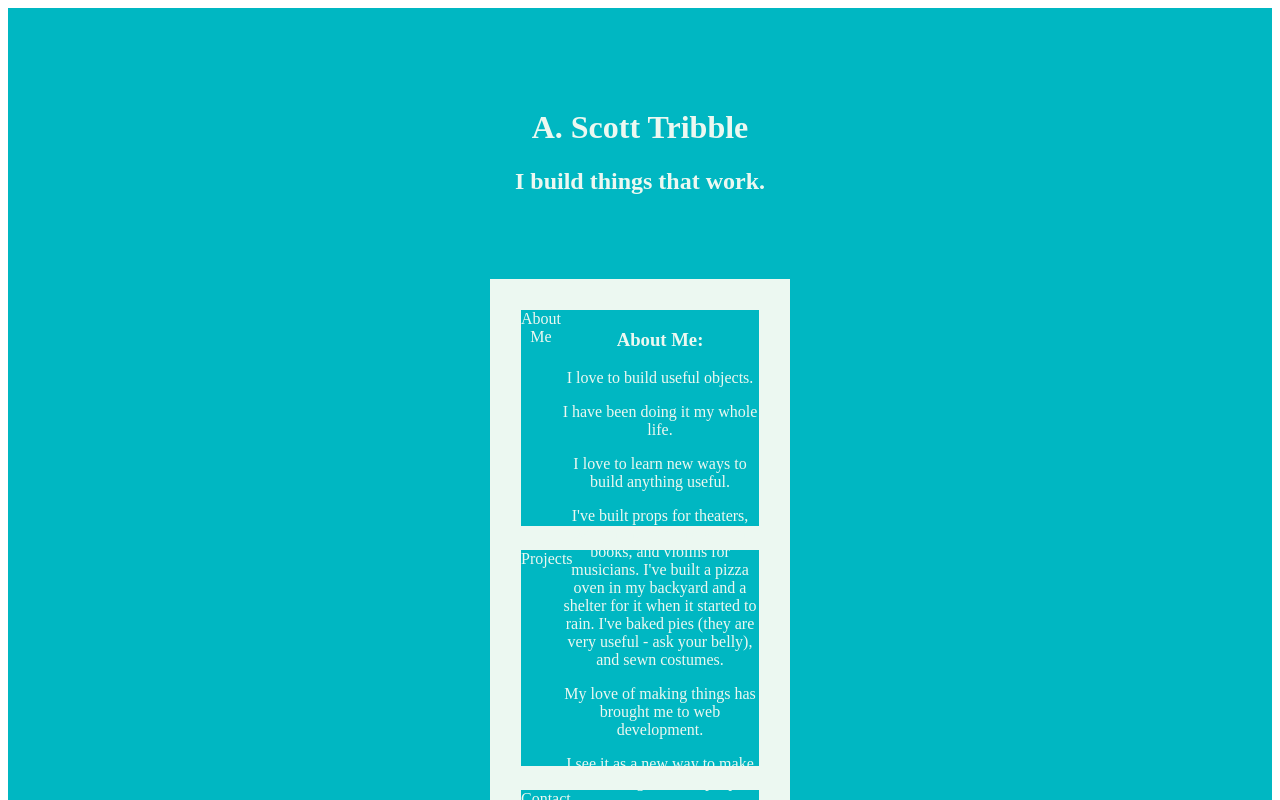
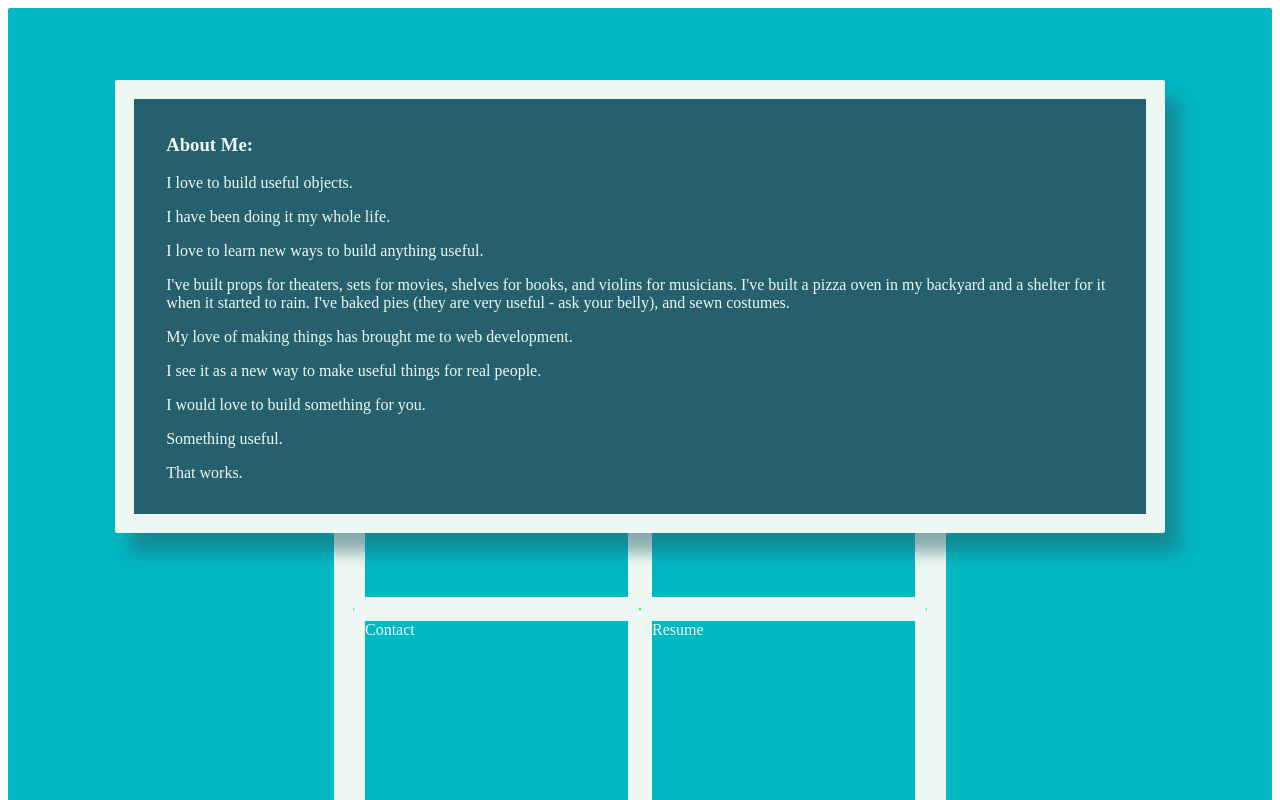
Before and after one commit to thinkful-ei17/scott-portfolio, a plain HTML site: page index.html in a window 1280 px wide. Both pictures are taken after a click on the element "About Me". Shown: the top 800 px of the page. Drawn offline with nearby package versions, Linux system fonts and the light colour scheme.

Commit message:
added tinified screen shots

```diff
--- a/index.html
+++ b/index.html
@@ -22,60 +22,68 @@
     <container class='shelf'>
 
       <div class='cubbie'>
-    <a name='about-me' href='#'>About Me
+        <a name='about-me' href='#'>About Me</a>
+      </div>
        <div class='content hidden'>
-        <h3>
-           About Me:
-        </h3>
-           <p>I love to build useful objects.</p>
-           <p>I have been doing it my whole life.</p>
-           <p>I love to learn new ways to build anything useful.</p>
-           <p>I've built props for theaters, sets for movies, shelves for books, and violins for musicians. I've built a pizza oven in
-          my backyard and a shelter for it when it started to rain. I've baked pies (they are very useful - ask your belly), and sewn
-          costumes.
+         <h3>About Me:</h3>
+          <p>
+            I love to build useful objects.
           </p>
-        <p>My love of making things has brought me to web development.</p>
-        <p>I see it as a new way to make useful things for real people.</p>
-
-        <p>I would love to build something for you.</p>
-        <p>Something useful.</p>
-        <p>That works.</p>
-      </div>
-    </a>
+          <p>
+            I have been doing it my whole life.
+          </p>
+          <p>
+            I love to learn new ways to build anything useful.
+          </p>
+          <p>
+            I've built props for theaters, sets for movies, shelves for books, and violins for musicians. I've built a pizza oven in
+        my backyard and a shelter for it when it started to rain. I've baked pies (they are very useful - ask your belly), and
+        sewn costumes.
+          </p>
+          <p>
+            My love of making things has brought me to web development.
+          </p>
+          <p>
+            I see it as a new way to make useful things for real people.
+          </p>
+          <p>
+            I would love to build something for you.
+          </p>
+          <p>
+            Something useful.
+          </p>
+          <p>
+            That works.
+          </p>
         </div>
 
   <div class='cubbie'>
-      <a name='projects' href='#'>Projects
+      <a name='projects' href='#'>Projects</a>
+  </div>
 
   <div class='content hidden'>
     <h3>Projects</h3>
       <p>Study Group get your group to study in person</p>
       <p>Song Cellar store your lyrics. find them when you need them. https://david-scott-node-capstone.herokuapp.com</p>
       <p>Quiz App pick a length. pick a category. answer some questions. https://astribble.github.io/scott-quiz/</p>
-
-        </div>
-      </a>
   </div>
 
   <div class='cubbie'>
-    <a name='contact' href='#'>Contact
-    </a>
+    <a name='contact' href='#'>Contact</a>
   </div>
-  <div class='content hidden Found'>
+  <div class='content hidden'>
     <h3>Contact</h3>
-    <p>I would love to build Your useful thing! Let's chat about it!</p>
+    <p>I would love to build a useful thing for you! Let's chat about it!</p>
     <p>a.scott.tribble@gmail.com</p>
     <p>https://www.linkedin.com/in/a-scott-tribble/</p>
     <p>503.908.3970</p>
   </div>
 
   <div class='cubbie'>
-    <a name='empty' href='#'>Resume
-
+    <a name='Resume' href='#'>Resume</a>
+  </div>
   <div class='content hidden'>
     <h3>Resume</h3>
-      </div>
-    </a>
   </div>
 
  </container>
--- a/index.js
+++ b/index.js
@@ -7,11 +7,20 @@
 
 function cubbieListener(){
   $('.cubbie').click(function () {
-    console.log('this was clicked', this);
-    $(this).toggleClass('detail-view');
-    console.log('hidden div:', $(this).next('div'));
-    $(this).find('div').toggleClass('hidden');
-    // $('this > div').
+    if($('.found')){
+      $('.found').removeClass('found');
+    }
+    // console.log('this was clicked', this);
+    // $(this).toggleClass('detail-view');
+    // console.log('hidden div:', $(this).next('div'));
+    $(this).next('div').toggleClass('found');
+  });
+}
+
+function contentListener(){
+  $('.content').click(function(){
+    console.log('found was clicked at:', this);
+    $(this).toggleClass('found');
   });
 }
 
@@ -21,4 +30,5 @@ function cubbieListener(){
 
 $(() => {
   cubbieListener();
+  contentListener();
 });
--- a/styles.css
+++ b/styles.css
@@ -1,5 +1,6 @@
 body * {
   box-sizing: border-box;
+  border-radius: 2px;
  }
 
 page {
@@ -9,7 +10,7 @@ page {
   background-color: #00B7C2;
   color: #ECF8F1;
   width: 100%;
-  /* height: 100em; */
+  height: 100em;
   text-align: center;
 }
 
@@ -27,12 +28,11 @@ a {
 
 
 .shelf {
-  margin-bottom: 6em;
   display: flex;
   flex-direction: column;
-  margin-left:auto;
-  margin-right: auto;
+  margin: 3em auto;
   width: 76%;
+  height: auto;
   max-width: 300px;
   border: solid 1.2em #ECF8F1;
 }
@@ -53,12 +53,16 @@ a {
  .found {
   display: block;
   margin: 0 auto;
+  padding: 1em 2em;
   background-color: #26606E;
   position: fixed;
   top: 10%;
+  left: 9%;
   text-align: left;
-  width: 450px;
-  border: solid .8em #ECF8F1;
+  width: 82%;
+  border: solid 1.2em #ECF8F1;
+  box-shadow: .9em 1.2em 1em rgba(38, 96, 110, .5);
+  box-shadow: .9em 1.2em 1em rgba(38, 96, 110, .5);
 }
 
 
@@ -68,19 +72,30 @@ a {
 
 
 
- /* //////MEDIA QUERY FOR LARGER SCREEN/////////// */
+ /* ///MEDIA QUERY FOR LARGER SCREEN/////////// */
 
-@media (min-width: 800px){
+@media (min-width: 768px){
   .shelf {
-    width: 612px;
-    height: 612px;
+    width: 72%;
+    max-width: 612px;
+    height: 36%;
     display: flex;
     flex-direction: row;
     flex-wrap: wrap;
   }
 
   .cubbie{
+    width: 50%;
+    height: 50%;
     border: solid 12px #ECF8F1;
+  }
+
+  .found{
 
   }
  }
+
+ /* ///AND EVEN BIGGER//////////*/
+ @media (min-width: 992px){
+
+ }
```
Also changed, not shown: PortfolioImageOptions/angel-videv-386747.jpg (deleted), PortfolioImageOptions/felix-russell-saw-167176.jpg (deleted), PortfolioImageOptions/kotagauni-srinivas-481125.jpg (deleted), PortfolioImageOptions/lisheng-chang-201723.jpg (deleted), PortfolioImageOptions/oziel-gomez-455197.jpg (deleted), PortfolioImageOptions/pierre-chatel-innocenti-483198.jpg (deleted), PortfolioImageOptions/simon-stankowski-253345.jpg (deleted), project-shots/Screen Shot 2018-02-09 at 11.14.51 AM.png (added), project-shots/Screen Shot 2018-02-09 at 11.17.18 AM.png (added). Lines whose indentation alone changed are shown as unchanged.
